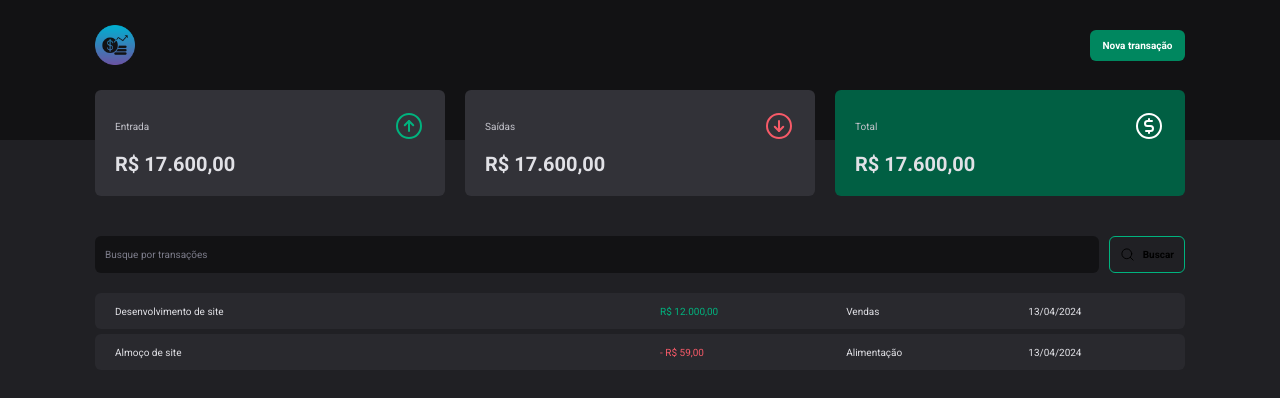
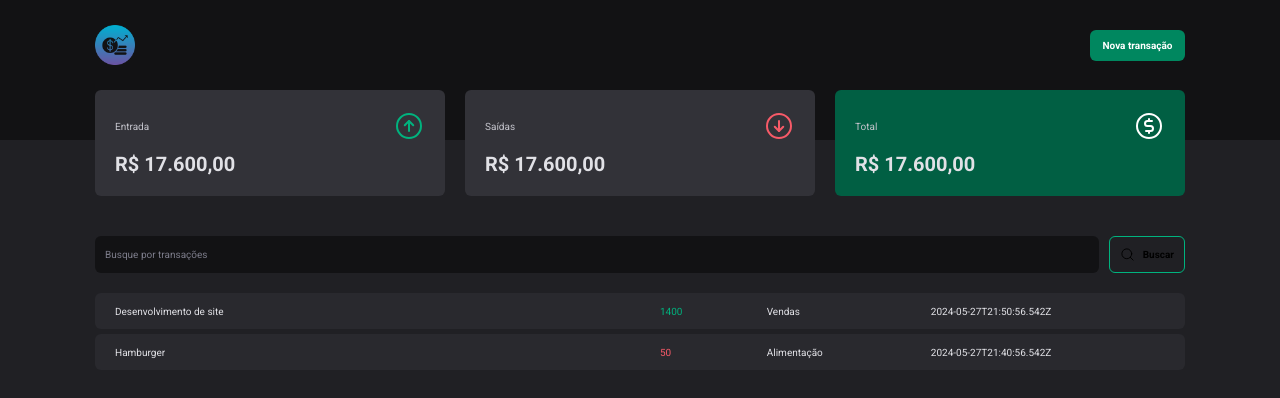
Before and after one commit to fabriciofcastro/react-api, a React (Vite) app: page / in a window 1280 px wide. Shown: the top 398 px of the page. Built offline with nearby package versions, Linux system fonts and the light colour scheme; data requests are answered from the project's data file.

Commit message:
Consumindo API com server json

```diff
--- a/server.json
+++ b/server.json
@@ -4,18 +4,18 @@
       "id": 1,
       "description": "Desenvolvimento de site",
       "type": "income",
-      "Category": "Vendas",
-      "Price": 1400,
-      "CreateAt": "2024-05-27T21:50:56.542Z"
+      "category": "Vendas",
+      "price": 1400,
+      "createAt": "2024-05-27T21:50:56.542Z"
 
     },
     {
       "id": 2,
       "description": "Hamburger",
       "type": "outcome",
-      "Category": "Alimentação",
-      "Price": 50,
-      "CreateAt": "2024-05-27T21:40:56.542Z"
+      "category": "Alimentação",
+      "price": 50,
+      "createAt": "2024-05-27T21:40:56.542Z"
 
     }
   ]
--- a/src/components/NewTRansactionModal/index.tsx
+++ b/src/components/NewTRansactionModal/index.tsx
@@ -2,6 +2,7 @@
 import { CloseButton, Content, Overlay } from './styled';
 import { ArrowCircleDown, ArrowCircleUp, X } from 'phosphor-react';
 import { TransactionType, TransactionTypeButton } from './styled'
+
 export const NweTransactionModal = () => {
   return (
     <Dialog.Portal>
--- a/src/pages/Transactions/index.tsx
+++ b/src/pages/Transactions/index.tsx
@@ -1,10 +1,37 @@
+import { useEffect, useState } from "react"
 import { Header } from "../../components/Header"
 import { Summary } from "../../components/Summary"
 import { Search } from "./components/Search"
 import { PriceHighlight, TransactionContainer, TransactionTable } from "./styles"
 
+interface TransactionProps {
+  id: number
+  description: string
+  type: 'income' | 'outcome'
+  price: number
+  category: string
+  createAt: string
+
+}
 
 export const Transactions = () => {
+
+  const [transactions, setTransactions] = useState<TransactionProps[]>(() => [])
+
+  async function getTransactions() {
+    const response = await fetch("http://localhost:3000/transation")
+    const data = await response.json()
+
+    setTransactions(data)
+
+  }
+
+  useEffect(() => {
+    getTransactions()
+
+  }, [])
+
+
   return (
     <div>
       <Header />
@@ -14,26 +41,21 @@
         <Search />
         <TransactionTable>
           <tbody>
-          <tr>
-            <td width="50%" >Desenvolvimento de site </td>
+            { transactions.map((transaction) => {
+              return (
+                <tr key={transaction.id}>
+                  <td width="50%" >{transaction.description}</td>
                   <td>
-                <PriceHighlight variant="income">
-                  R$ 12.000,00
+                    <PriceHighlight variant={transaction.type}>
+                      {transaction.price}
                     </PriceHighlight>
                   </td>
-            <td>Vendas</td>
-            <td>13/04/2024</td>
+                  <td>{transaction.category}</td>
+                  <td>{transaction.createAt}</td>
                 </tr>
-          <tr>
-            <td width="50%" >Almoço de site </td>
-              <td>
-                <PriceHighlight variant="outcome">
-                  - R$ 59,00
-                </PriceHighlight>
-              </td>
-            <td>Alimentação</td>
-            <td>13/04/2024</td>
-          </tr>
+              )
+            }) }
+
 
           </tbody>
         </TransactionTable>
```
Lines whose indentation alone changed are shown as unchanged.
